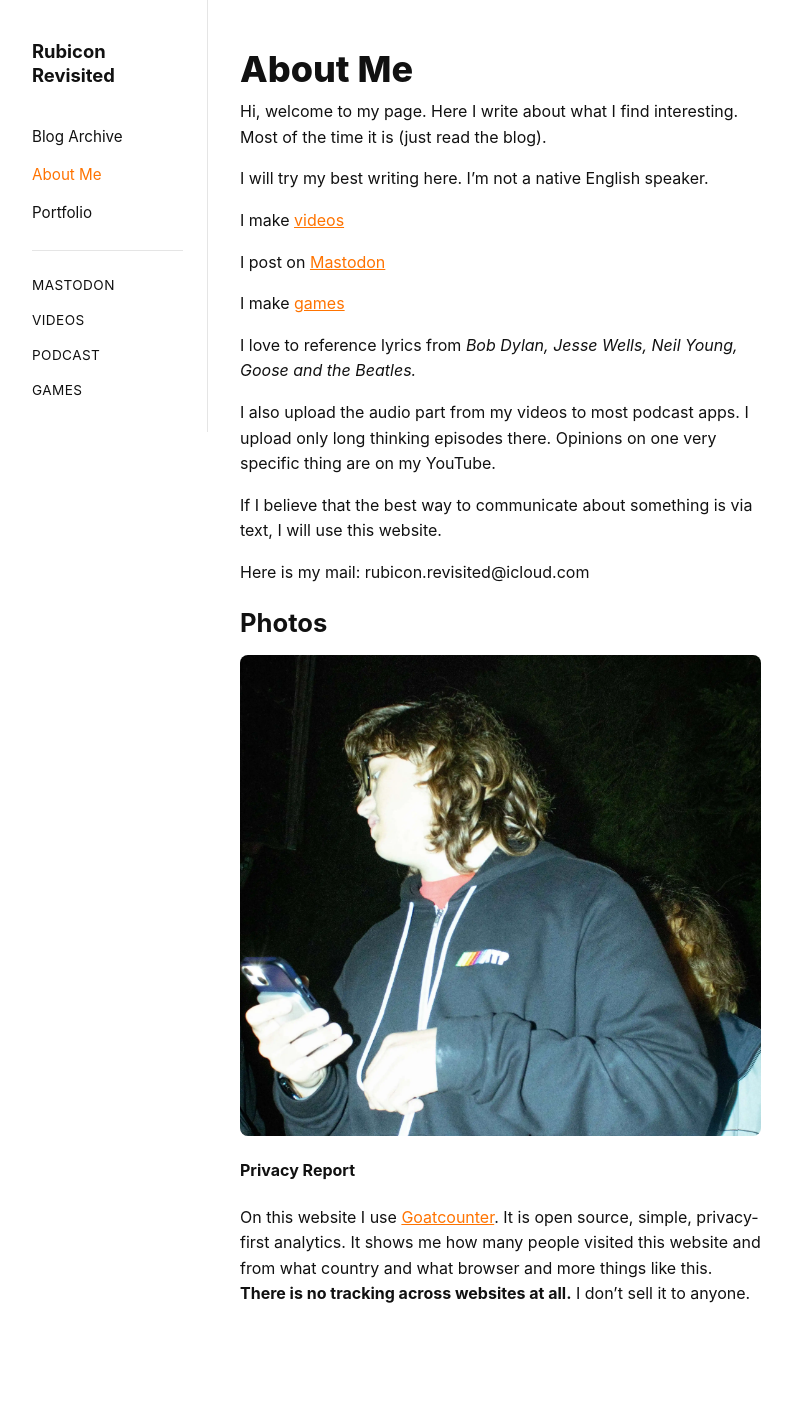
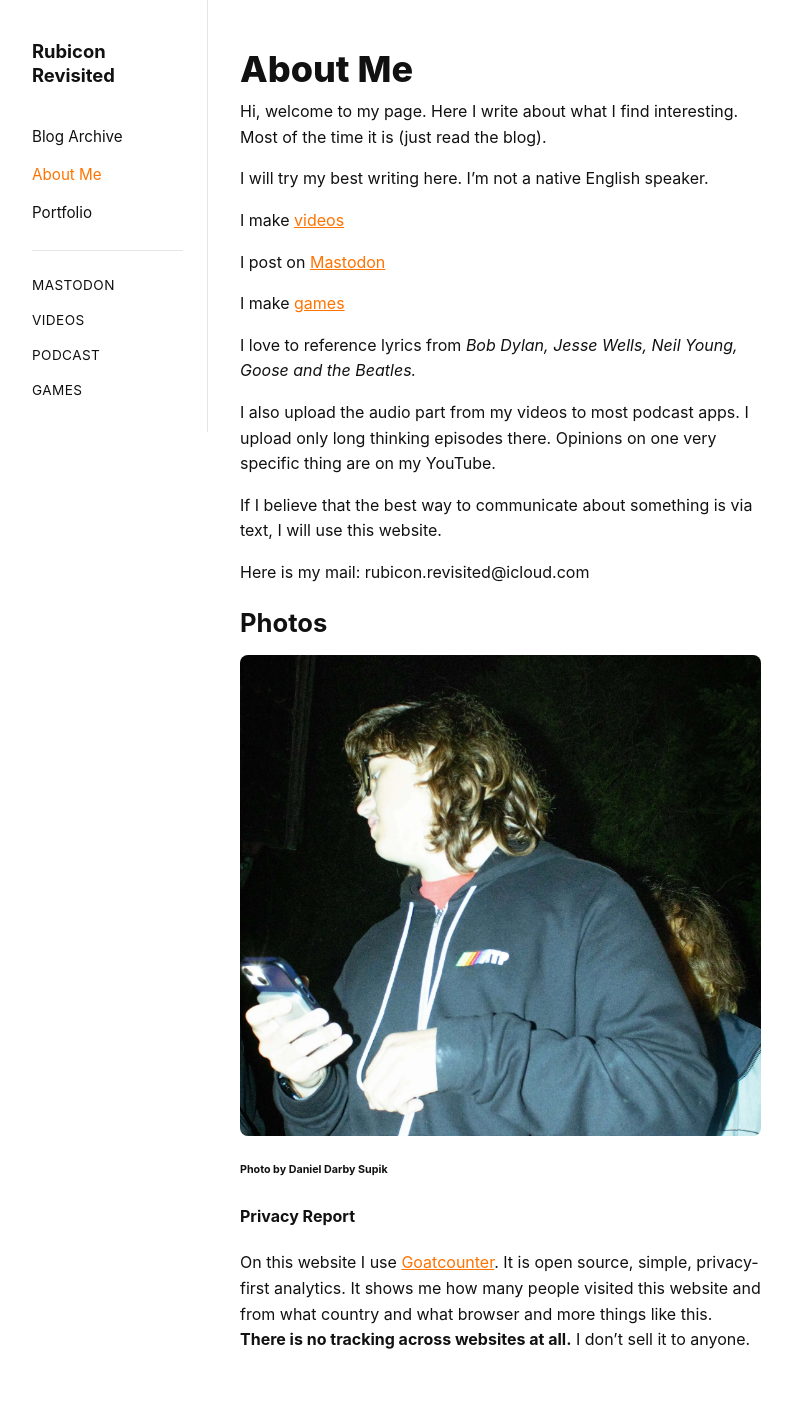
Before and after one commit to StepanJiri/stepankarasek.github.io, a Jekyll site: the page built from about.md, in a window 1280 px wide. Shown: the whole page, without its empty margins (152-944 px from the left). Built offline with Jekyll 4.4.1, drawn with Linux system fonts in a browser that asks for light colours; before the commit the page ends 1363 px from its top, so only the background shows below that.

Commit message:
Update about.md

```diff
--- a/about.md
+++ b/about.md
@@ -29,6 +29,7 @@ Here is my mail: rubicon.revisited@icloud.com
 
 ## Photos
 ![Daniel Darby Supik]({{ '/assets/images/About_Me/Photo1_1,2.webp' | relative_url }})
+###### Photo by Daniel Darby Supik
 
 
 
```
